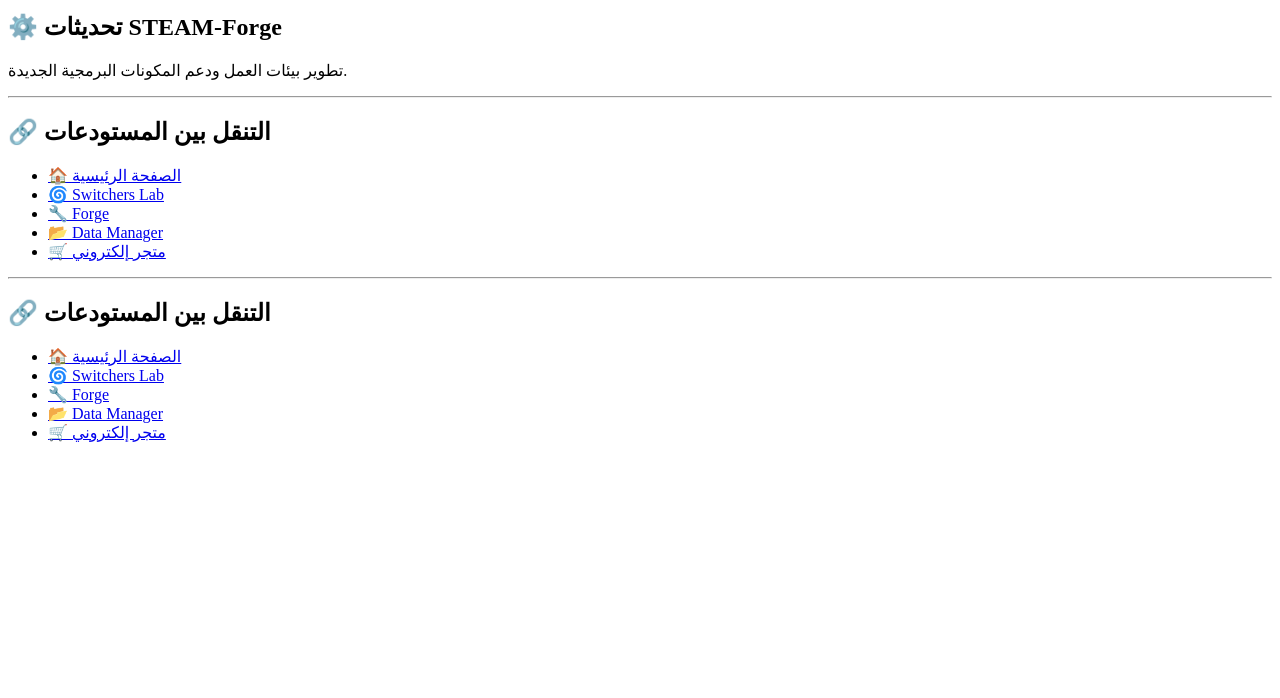
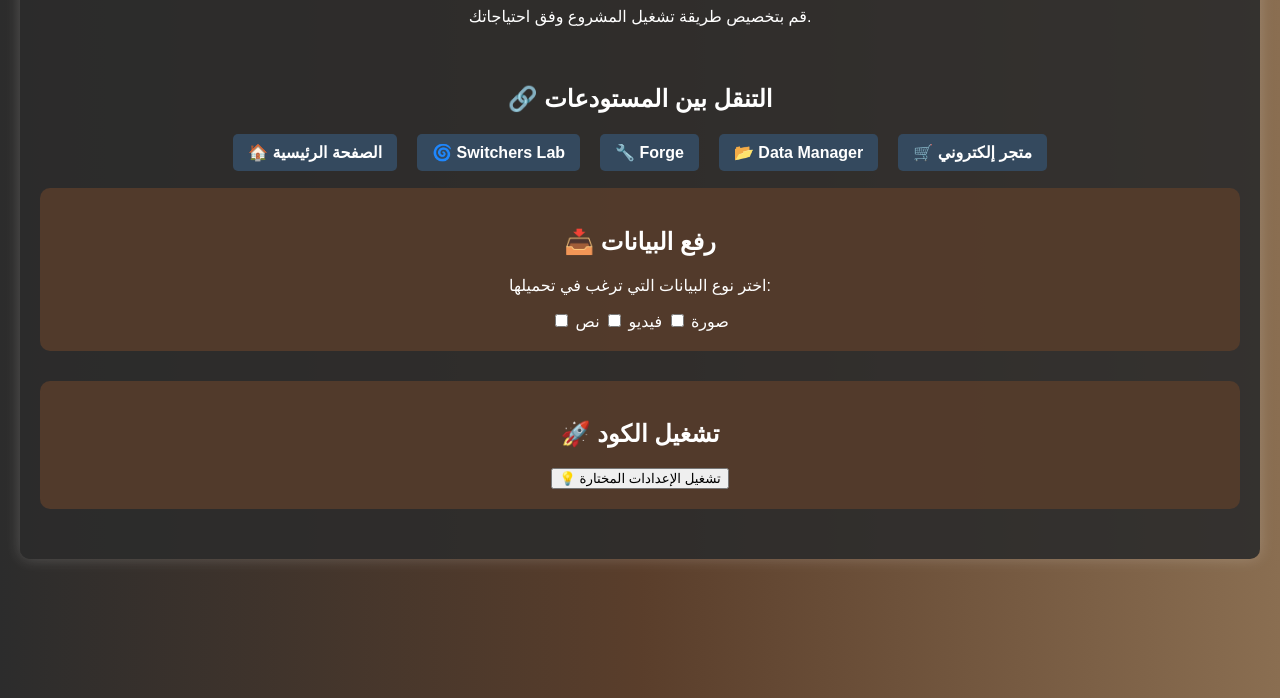
Before and after one commit to Solvanix/STEAM_Forge, a plain HTML site: page index.html in a window 1280 px wide. Shown: the part 102-800 px from the top of the page. Drawn offline with Linux system fonts and the light colour scheme.

Commit message:
مزامنة التعديلات داخل STEAM-Forge

```diff
--- a/index.html
+++ b/index.html
@@ -1,36 +1,105 @@
-<html>
-<head><title>الرئيسية - STEAM-Forge</title></head>
+<!DOCTYPE html>
+<html lang="ar">
+<head>
+    <meta charset="UTF-8">
+    <meta name="viewport" content="width=device-width, initial-scale=1.0">
+    <title>🚀 إعداد المشروع - تخصيص النموذج</title>
+    <style>
+        body {
+            font-family: 'Questrial', sans-serif;
+            background: linear-gradient(90deg, #2c2c2c, #5a3e2b, #8a6e51);
+            color: #ffffff;
+            text-align: center;
+        }
+        .container {
+            max-width: 1200px;
+            margin: auto;
+            padding: 20px;
+            background: rgba(44, 44, 44, 0.9);
+            border-radius: 10px;
+            box-shadow: 0 0 15px rgba(255, 255, 255, 0.2);
+        }
+        h1 {
+            text-shadow: 2px 2px 5px #8a6e51;
+        }
+        .section {
+            padding: 20px;
+            border-radius: 10px;
+            background: rgba(90, 62, 43, 0.8);
+            margin-bottom: 30px;
+        }
+        .nav-links {
+            list-style: none;
+            padding: 0;
+            display: flex;
+            justify-content: center;
+            flex-wrap: wrap;
+        }
+        .nav-links li {
+            margin: 10px;
+        }
+        .nav-links a {
+            text-decoration: none;
+            color: #ffffff;
+            font-weight: bold;
+            padding: 10px 15px;
+            background: #34495e;
+            border-radius: 5px;
+            transition: 0.3s;
+        }
+        .nav-links a:hover {
+            background: #2c3e50;
+        }
+    </style>
+</head>
 <body>
-<header>
-  <h1>مرحبًا بك في STEAM-Forge</h1>
-</header>
 
-<section>
-  <h2>🆕 التحديثات الأخيرة</h2>
-  <html>
-  <head><title>التحديثات - STEAM-Forge</title></head>
-  <body>
-  <h1>⚙️ تحديثات STEAM-Forge</h1><p>تطوير بيئات العمل ودعم المكونات البرمجية الجديدة.</p>
+<div class="container">
+    <h1>⚙️ إعداد المشروع - اختيار النموذج</h1>
+    <p>قم بتخصيص طريقة تشغيل المشروع وفق احتياجاتك.</p>
 
-  <hr>
-  <h2>🔗 التنقل بين المستودعات</h2>
-  <ul>
-    <li><a href='../index.html'>🏠 الصفحة الرئيسية</a></li>
-    <li><a href='STEAM_Nexus_Switchers_Lab/updates.html'>🌀 Switchers Lab</a></li>
-    <li><a href='STEAM_Nexus_Switchers_Lab/STEAM-Forge/updates.html'>🔧 Forge</a></li>
-    <li><a href='STEAM_Nexus_Switchers_Lab/STEAM-Forge/STEAM_Data_Manager/updates.html'>📂 Data Manager</a></li>
-    <li><a href='my-online-store/updates.html'>🛒 متجر إلكتروني</a></li>
-  </ul>
-  </body></html>
-</section>
+    <marquee direction='right' scrollamount='5'>
+        🎉 مرحبًا بك في مشاريع الذكاء الصناعي! اختر إعدادات التشغيل وقم بتحليل البيانات بسهولة. 🚀
+    </marquee>
 
-<hr>
-<h2>🔗 التنقل بين المستودعات</h2>
-<ul>
-  <li><a href='../index.html'>🏠 الصفحة الرئيسية</a></li>
-  <li><a href='../STEAM_Nexus_Switchers_Lab/updates.html'>🌀 Switchers Lab</a></li>
-  <li><a href='../STEAM_Nexus_Switchers_Lab/STEAM-Forge/updates.html'>🔧 Forge</a></li>
-  <li><a href='../STEAM_Nexus_Switchers_Lab/STEAM-Forge/STEAM_Data_Manager/updates.html'>📂 Data Manager</a></li>
-  <li><a href='../my-online-store/updates.html'>🛒 متجر إلكتروني</a></li>
-</ul>
-</body></html>
+    <section>
+        <h2>🔗 التنقل بين المستودعات</h2>
+        <ul class="nav-links">
+            <li><a href="https://ali-khateb-1.github.io/STEAM_Nexus_Hub/">🏠 الصفحة الرئيسية</a></li>
+            <li><a href="https://ali-khateb-1.github.io/STEAM_Nexus_Switchers_Lab/">🌀 Switchers Lab</a></li>
+            <li><a href="https://ali-khateb-1.github.io/STEAM-Forge/">🔧 Forge</a></li>
+            <li><a href="https://ali-khateb-1.github.io/STEAM_Data_Manager/">📂 Data Manager</a></li>
+            <li><a href="https://ali-khateb-1.github.io/my-online-store/">🛒 متجر إلكتروني</a></li>
+        </ul>
+    </section>
+
+    <div class="section">
+        <h2>📥 رفع البيانات</h2>
+        <p>اختر نوع البيانات التي ترغب في تحميلها:</p>
+        <form>
+            <input type='checkbox' id='use-image' onchange='toggleInput()'> صورة
+            <input type='checkbox' id='use-video' onchange='toggleInput()'> فيديو
+            <input type='checkbox' id='use-text' onchange='toggleInput()'> نص
+        </form>
+    </div>
+
+    <div class="section">
+        <h2>🚀 تشغيل الكود</h2>
+        <button onclick='runCode()'>💡 تشغيل الإعدادات المختارة</button>
+    </div>
+</div>
+
+<script>
+    function toggleInput() {
+        document.getElementById('image-section').style.display = document.getElementById('use-image').checked ? 'block' : 'none';
+        document.getElementById('video-section').style.display = document.getElementById('use-video').checked ? 'block' : 'none';
+        document.getElementById('text-section').style.display = document.getElementById('use-text').checked ? 'block' : 'none';
+    }
+
+    function runCode() {
+        alert('🚀 يتم تشغيل الكود بناءً على الإعدادات المختارة!');
+    }
+</script>
+
+</body>
+</html>
```
Also changed, not shown: index_backup.html (deleted, +0 -47 lines), updates.html (+45 -14 lines), 2 other files.
